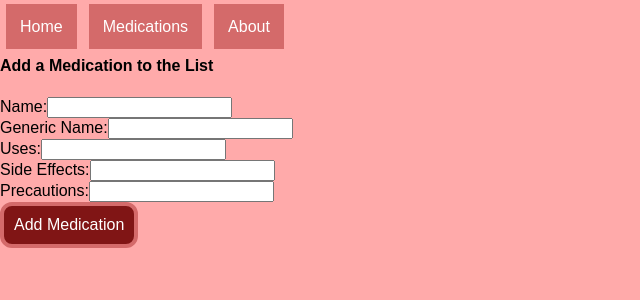
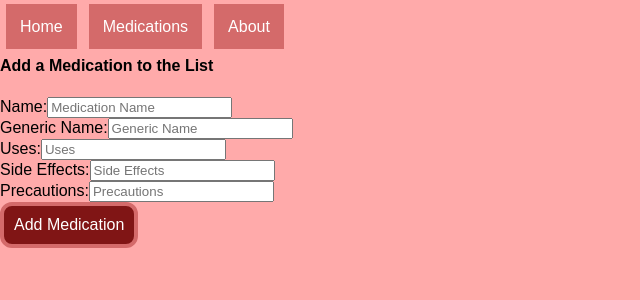
Before and after one commit to debjohnson33/medications-app-client, a React (Create React App) app: page /medications/new in a window 1280 px wide. Shown: the top 300 px of the page, without its empty margins (0-640 px from the left). Built offline with nearby package versions, Linux system fonts and the light colour scheme.

Commit message:
Added placeholders to MedicationForm

```diff
--- a/src/components/MedicationForm.js
+++ b/src/components/MedicationForm.js
@@ -35,7 +35,9 @@ class MedicationForm extends Component {
 						type='text'
 						onChange={this.handleOnChange}
 						name='name'
-						value={name} />
+						value={name}
+						placeholder='Medication Name'
+					/>
 				</div>
 
 				<div>
@@ -44,7 +46,9 @@ class MedicationForm extends Component {
 						type='text'
 						onChange={this.handleOnChange}
 						name='generic_name'
-						value={generic_name} />
+						value={generic_name}
+						placeholder='Generic Name'
+					/>
 				</div>
 
 				<div>
@@ -53,7 +57,9 @@ class MedicationForm extends Component {
 						type='textarea'
 						onChange={this.handleOnChange}
 						name='uses'
-						value={uses} />
+						value={uses}
+						placeholder='Uses'
+					/>
 				</div>
 
 				<div>
@@ -62,7 +68,9 @@ class MedicationForm extends Component {
 						type='textarea'
 						onChange={this.handleOnChange}
 						name='side_effects'
-						value={side_effects} />
+						value={side_effects}
+						placeholder='Side Effects'
+					/>
 				</div>
 
 				<div>
@@ -71,7 +79,9 @@ class MedicationForm extends Component {
 						type='text'
 						onChange={this.handleOnChange}
 						name='precautions'
-						value={precautions} />
+						value={precautions}
+						placeholder='Precautions'
+					/>
 				</div>
 				<button type="submit" className="med" >Add Medication</button>
 			</form>
```
